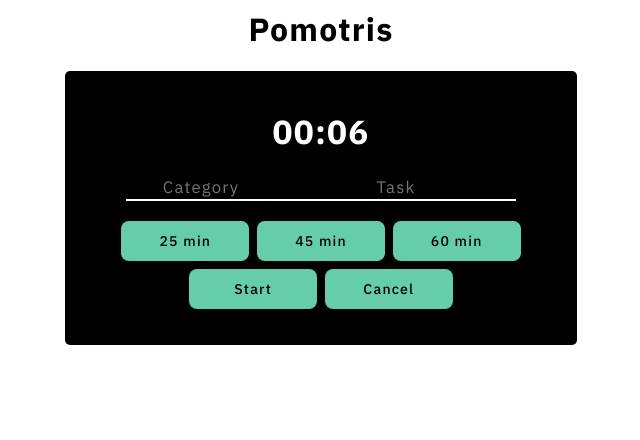
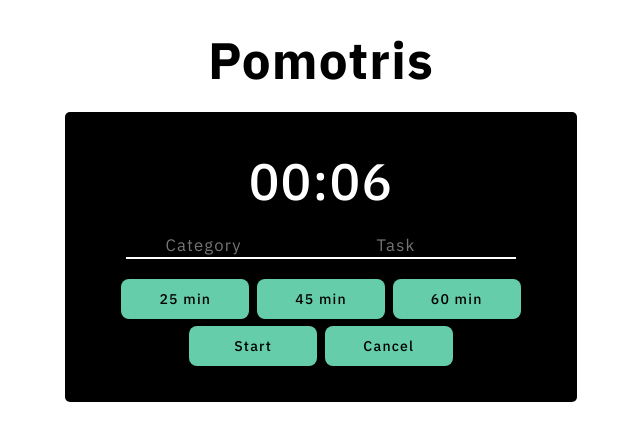
Before and after one commit to Heathercoraje/pomotris-vh, a React app: page / in a window 1280 px wide. Shown: the top 440 px of the page, without its empty margins (319-959 px from the left). Built offline with nearby package versions, Linux system fonts and the light colour scheme.

Commit message:
remove unused style attrs

```diff
--- a/public/index.css
+++ b/public/index.css
@@ -22,12 +22,20 @@ form > input {
 	color: #fff;
 	background-color: transparent;
 	text-align: center;
-	/* border-bottom: 2px gray solid; */
+}
+.pomotris {
+	padding: 1.5vw;
+	font-size: 4vw;
+	font-weight: 700;
 }
 .timer {
-	font-size: 1.3vw;
 	background-color: black;
 	color: white;
 	border-radius: 5px;
 	padding: 1rem 1rem 2rem 1rem;
 }
+.clock {
+	padding: 1.5vw;
+	font-size: 4vw;
+	font-weight: 500;
+}
--- a/src/components/Dashboard.jsx
+++ b/src/components/Dashboard.jsx
@@ -22,7 +22,7 @@ class Dashboard extends React.Component {
 	render() {
 		return (
 			<Wrapper>
-				<h1>Pomotris</h1>
+				<div className="pomotris">Pomotris</div>
 				<Timer onRecordSubmit={this.handleRecordSubmit}/>
 			</Wrapper>
 		);
--- a/src/components/Timer.jsx
+++ b/src/components/Timer.jsx
@@ -179,7 +179,7 @@ class Timer extends Component {
 	}
 }
 
-const Clock = props => <h1>{props.time}</h1>;
+const Clock = props => <div className='clock'>{props.time}</div>;
 
 class Fields extends Component {
 	state = {
@@ -226,7 +226,7 @@ class Fields extends Component {
 				<input
 					size={15}
 					autoFocus
-					placeholder=" Category "
+					placeholder="  Category "
 					name="category"
 					value={this.state.fields.category}
 					onChange={this.onInputChange}
```
